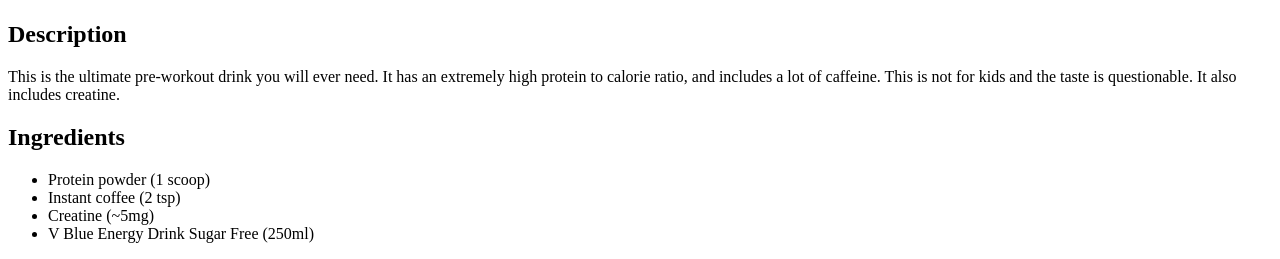
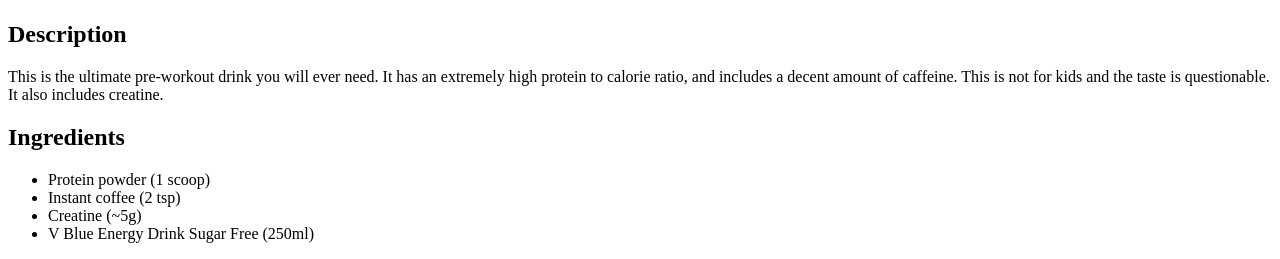
Before and after one commit to ruizhelou/odin-recipes, a plain HTML site: page recipes/protein-shake.html in a window 1280 px wide. Shown: the part 483-742 px from the top of the page. Drawn offline with Linux system fonts and the light colour scheme.

Commit message:
Fix protein-shake.html description

```diff
--- a/recipes/protein-shake.html
+++ b/recipes/protein-shake.html
@@ -10,13 +10,13 @@
     <img src="../images/protein-shake.jpg" alt="A protein-shake" width="400">
     <h2>Description</h2>
     <p>This is the ultimate pre-workout drink you will ever need. It has an extremely high protein to calorie ratio,
-        and includes a lot of caffeine. This is not for kids and the taste is questionable. It also includes creatine.
+        and includes a decent amount of caffeine. This is not for kids and the taste is questionable. It also includes creatine.
     </p>
     <h2>Ingredients</h2>
     <ul>
         <li>Protein powder (1 scoop)</li>
         <li>Instant coffee (2 tsp)</li>
-        <li>Creatine (~5mg)</li>
+        <li>Creatine (~5g)</li>
         <li>V Blue Energy Drink Sugar Free (250ml)</li>
     </ul>
     <h2>Steps</h2>
```
